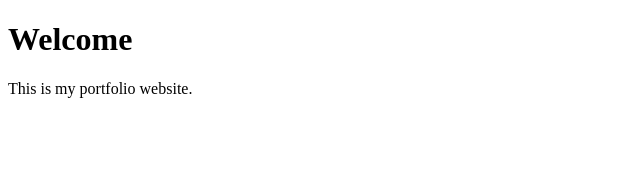
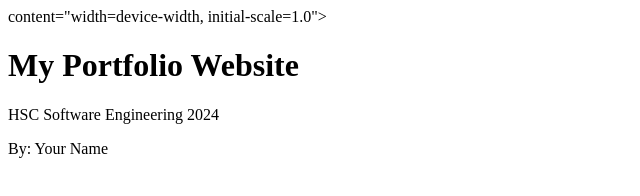
Before and after one commit to GigaMonkeyMan/portfolio-website, a plain HTML site: page index.html in a window 1280 px wide. Shown: the whole page, without its empty margins (0-640 px from the left). Drawn offline with Linux system fonts and the light colour scheme.

Commit message:
Added header section with site title and meta tags

```diff
--- a/index.html
+++ b/index.html
@@ -1,10 +1,17 @@
-<!DOCTYPE html>                              <!-- Declares this is HTML5 (latest version) -->
-    <html lang="en">                             <!-- Root element, lang="en" for English -->
-    <head>
-        <title>My Portfolio</title>               <!-- Shows in browser tab -->
-    </head>
-    <body>
-        <h1>Welcome</h1>                         <!-- Main heading -->
-        <p>This is my portfolio website.</p>     <!-- Paragraph text -->
-    </body>
+<!DOCTYPE html>
+<html lang="en">
+<head>
+    <meta charset="UTF-8">                   <!-- Allows special characters and emojis -->
+    <meta name="viewport"                    <!-- Makes site work on mobile phones -->
+          content="width=device-width, initial-scale=1.0">
+    <title>Portfolio | Your Name</title>
+</head>
+<body>
+    <!-- Header section with site title -->
+    <header>                                 <!-- Semantic tag for page header -->
+        <h1>My Portfolio Website</h1>        <!-- Main title -->
+        <p>HSC Software Engineering 2024</p> <!-- Subtitle -->
+        <p>By: Your Name</p>                 <!-- Your name -->
+    </header>
+</body>
 </html>
```
